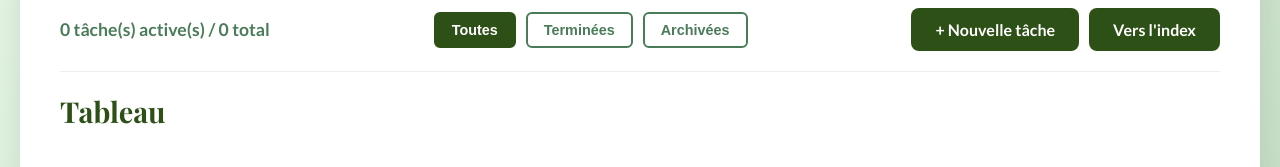
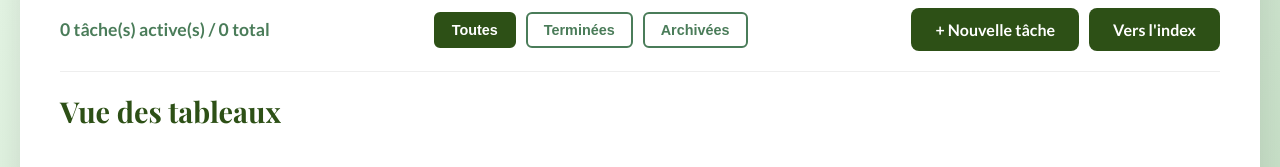
Before and after one commit to LaurentBoyer1976/UE-5.2.2-TPJson-To-Do-list-Step-2, a plain HTML site: page Etapes/3D_Mise_a_jour_Archivage/TasksSummary-3D.html in a window 1280 px wide. Shown: the part 155-322 px from the top of the page. Drawn offline with nearby package versions, Linux system fonts and the light colour scheme.

Commit message:
feat: Ajouter des titres de section pour améliorer la lisibilité des tableaux dans les résumés de tâches

```diff
--- a/Etapes/3D_Mise_a_jour_Archivage/TasksSummary-3D.html
+++ b/Etapes/3D_Mise_a_jour_Archivage/TasksSummary-3D.html
@@ -462,7 +462,7 @@ function generateTasksTable(filter = 'all') {
         </header>
 
         <article>
-            <h2 class="section-title">Tableau</h2>
+            <h2 class="section-title">Vue des tableaux</h2>
             <div class="table-wrapper">
                 <table class="data-table">
                     <thead>
```
Also changed, not shown: Etapes/3C_Affichage_Taches/TasksSummary-3C.html (+1 -0 lines), Html/TasksSummary.html (+1 -0 lines), index.html (+4 -1 lines).
